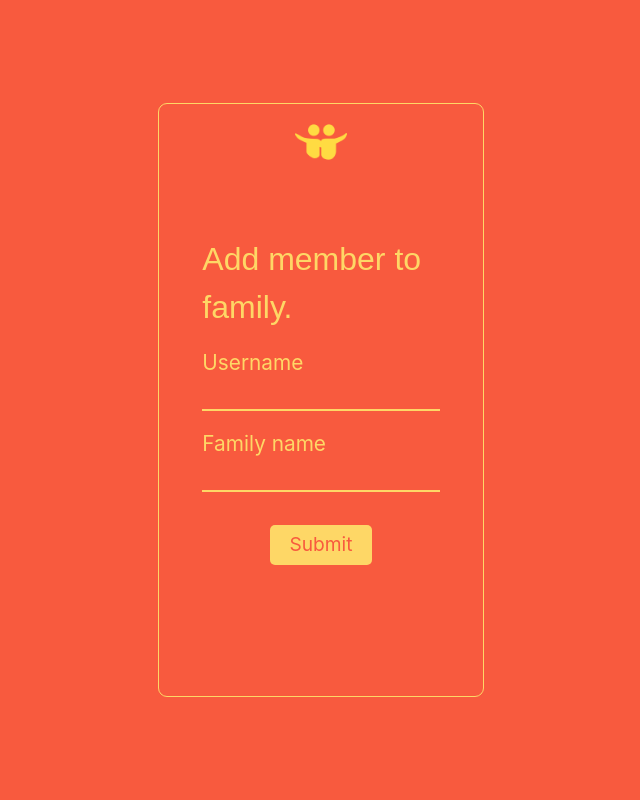
After one commit to tiganeteaclaudiu/family, a Flask app: page /family/ in a window 1280 px wide. The commit adds this page. Shown: the whole page, without its empty margins (223-863 px from the left). Run offline with Flask 2, Linux system fonts and the light colour scheme; some libraries are stand-ins or nearby versions.

Commit message:
Tested many-to-many relationship for Family-User tables. Created no-family page on main UI

```diff
--- a/app/routes.py
+++ b/app/routes.py
@@ -1,7 +1,7 @@
 from app import app
 from app import db
 from flask import render_template,request, session, redirect, url_for
-from app.models import User
+from app.models import User, Family
 from functools import wraps
 import json
 
@@ -61,6 +61,10 @@ def post_register():
 def login():
 	return render_template('login.html')
 
+@app.route('/family/')
+def family():
+	return render_template('family.html')
+
 @app.route('/post_login/',methods=['POST'])
 def post_login():
 	try:
@@ -96,3 +100,38 @@ def post_login():
 		return json.dumps({
 			'status' : 'failure'
 			})
+
+@app.route('/add_family_member/',methods=['POST'])
+def add_family_member():
+	JSONstring = json.dumps(request.get_json(force=True))
+	data = json.loads(JSONstring)
+
+	username = data['username']
+	family_name = data['family']
+
+	print('add_family_member username = {} -- family_name = {}||'.format(username,family_name))
+
+	family = ''
+	user = ''
+
+	try:
+		try:
+			family = Family.query.filter_by(name=family_name).first()
+		except Exception as e:
+			print("add_family_member family query failed. {}".format(e))
+
+		try:
+			user = User.query.filter_by(username=username).first()
+		except Exception as e:
+			print("add_family_member user query failed.")
+
+		family.members.append(user)
+		db.session.add(family)
+		db.session.commit()
+		return json.dumps({'status':'success'})
+
+	except Exception as e:
+		print('add_family_member ERROR: {}'.format(e))
+		return json.dumps({'status':'failure'})
+
+	family.members.append()
--- a/app/static/css/app.css
+++ b/app/static/css/app.css
@@ -36,10 +36,104 @@ body, html {
 	left: 0;
 }
 
-#content {
+#content-container {
 	width: 100%;
 	height: 80%;
 	background-color: #fdfff7;
+	display: flex;
+	justify-content: flex-end;
+}
+
+#content {
+	width: 85%;
+	height: 100%;
+	position: relative;
+	display: flex;
+    flex-direction: column;
+    justify-content: flex-start;
+    align-items: center;
+}
+
+.content-2col {
+
+    align-self: center;
+    margin: auto;
+    width: 100%;
+    height: 100%;
+    display: flex;
+    justify-content: center;
+    align-items: center;
+    flex-direction: row;
+
+}
+
+.content-2col-col {
+	width: 50%;
+	height: 100%;
+	display: flex;
+	justify-content: flex-start;
+	align-items: center;
+	flex-direction: column;
+}
+
+#content-header-container {
+	width: 100%;
+	height: 100px;
+	display: flex;
+	justify-content: flex-start;
+	align-items: center;
+	padding-left: 2%;
+	position: absolute;
+}
+
+#content-header {
+	margin: 0;
+	color: black;
+	font-family: arial;
+	font-size: 2rem;
+}
+
+.content-header-icon {
+	margin-right: 1%;
+	font-size: 1.5rem;
+}
+
+#no-family-image {
+	align-self: center;
+	margin: auto;
+	margin-left: 10%;
+}
+
+#no-family-button-container {
+	width: 100%;
+	height: 7%;
+	display: flex;
+	justify-content: center;
+	align-items: center;
+	margin-top: 4%;
+}
+
+.no-family-button {
+	width: 20%;
+	height: 100%;
+	background-color: red;
+	margin: 5%;
+	display: flex;
+	justify-content: center;
+	align-items: center;
+	border-radius: 5px;
+}
+
+.no-family-button p {
+	margin: 0;
+	color: white;
+	font-family: arial;
+	font-weight: bold;
+	font-size: 1.7rem;
+}
+
+#logo-credit p {
+	font-size: 0.6rem;
 }
 
 #footer {
@@ -184,3 +278,51 @@ body, html {
 	font-size: 1.2rem;
 
 }
+
+#family-container {
+	width: 30%;
+	height: 80%;
+	border: 1px solid #fed766;
+	border-radius: 9px;
+	margin-bottom: 4%;
+	padding: 1%;
+	display: flex;
+	justify-content: center;
+	flex-direction: column;
+	position: relative;
+	align-items: center;
+	padding-left: 4%;
+	padding-right: 4%;
+	max-width: 500px;
+	max-height: 594px;
+}
+
+.family-input {
+	background-color: #f85a3e;
+	border: none;
+	border-bottom: 2px solid #fed766;
+	width: 100%;
+	margin-bottom: 7%;
+	color: #fed766;
+}
+
+.family-input-header {
+	align-self: flex-start;
+	font-size: 1.3rem;
+	margin-bottom: 0.3rem;
+}
+
+#family-submit {
+	width: 43%;
+	height: 40px;
+	background-color: #fed766;
+	margin-top: 7%;
+	border-radius: 5px;
+	display: flex;
+	justify-content: center;
+	align-items: center;
+	cursor: pointer;
+	color: #f85a3e;
+	font-size: 1.2rem;
+
+}
--- a/app/static/js/register.js
+++ b/app/static/js/register.js
@@ -33,4 +33,30 @@ $("#register-submit").click(function(){
 	});
 });
 
+$("#family-submit").click(function(){
+	console.log('Submitted data.');
+	username = $("#user-username");
+	family = $("#family-name");
+	submit = $("#family-submit");
+
+	data = JSON.stringify({
+		'username' : username.val(),
+		'family' : family.val()
+	});
+
+	$.ajax({
+		url: '/add_family_member/',
+		method: 'POST',
+		data: data,
+		success: function(data) {
+			console.log('add_family_member success');
+			// data = JSON.parse(data);
+			// if(data['status'] === 'success') {
+			// 	window.location.href = '../index/';
+			// }
+			// else console.log("Register failed");
+		}
+	});
 });
+
+});
--- /dev/null
+++ b/app/templates/family.html
@@ -0,0 +1,49 @@
+<!DOCTYPE html>
+<html>
+ <head>
+        <meta charset="UTF-8" />
+        <meta name="viewport" content="width=device-width, initial-scale=1.0">
+        <meta http-equiv="X-UA-Compatible" content="IE=edge">
+
+        <title>Family</title>
+
+        <link href="{{ url_for('static', filename='css/bootstrap.min.css') }}" rel="stylesheet">
+
+        <link href="{{ url_for('static', filename='css/app.css') }}" rel="stylesheet">
+
+        <link href="{{ url_for('static', filename='fonts/glyphicons.css') }}" rel="stylesheet">
+
+        <script type="text/javascript" src="{{ url_for('static', filename='js/jquery-3.3.1.js') }}"></script>
+
+        <script type="text/javascript" src="{{ url_for('static', filename='js/register.js') }}"></script>
+
+        <script type="text/javascript" src="{{ url_for('static', filename='js/bootstrap.js') }}"></script>
+
+    </head>
+
+<body style="background-color: #f85a3e;">
+
+<div id="wrapper" style="background-color: #f85a3e;color: #fed766;">
+
+
+	<div id="content" style="background-color: #f85a3e;display: flex;justify-content: center;align-content: center;align-items: center;height: 100%;">
+
+	<div id="family-container" style="margin-bottom:0;min-width: 292px;min-height: 483px;">
+		<img src="../static/images/logo.png" style="width: 16%;position: absolute;top: 2%;" class="img-responsive pull-right">
+		<p style="font-size: 2rem;font-family: arial;">Add member to family.</p>
+
+		<p class='family-input-header'>Username</p>
+		<input type="text" class='family-input' id='user-username'>
+
+		<p class='family-input-header'>Family name</p>
+		<input class='family-input' type="text" id='family-name'>
+
+		<div id='family-submit'>Submit</div>
+	</div>
+</div>
+
+</body>
+
+
+</body>
+</html>
--- a/migrations/env.py
+++ b/migrations/env.py
@@ -73,6 +73,7 @@ def run_migrations_online():
     context.configure(connection=connection,
                       target_metadata=target_metadata,
                       process_revision_directives=process_revision_directives,
+                      render_as_batch=True,
                       **current_app.extensions['migrate'].configure_args)
 
     try:
```
Also changed, not shown: app/__init__.py (+19 -8 lines), app/models.py (+17 -10 lines), app/templates/index.html (+36 -1 lines), migrations/versions/3f16007256b2_.py (added, +62 -0 lines), migrations/versions/43e76c2e4b85_.py (deleted, +0 -49 lines), migrations/versions/52228d4115dc_.py (deleted, +0 -30 lines), app/app.db, app/static/images/family.png (added), 1 other file.
